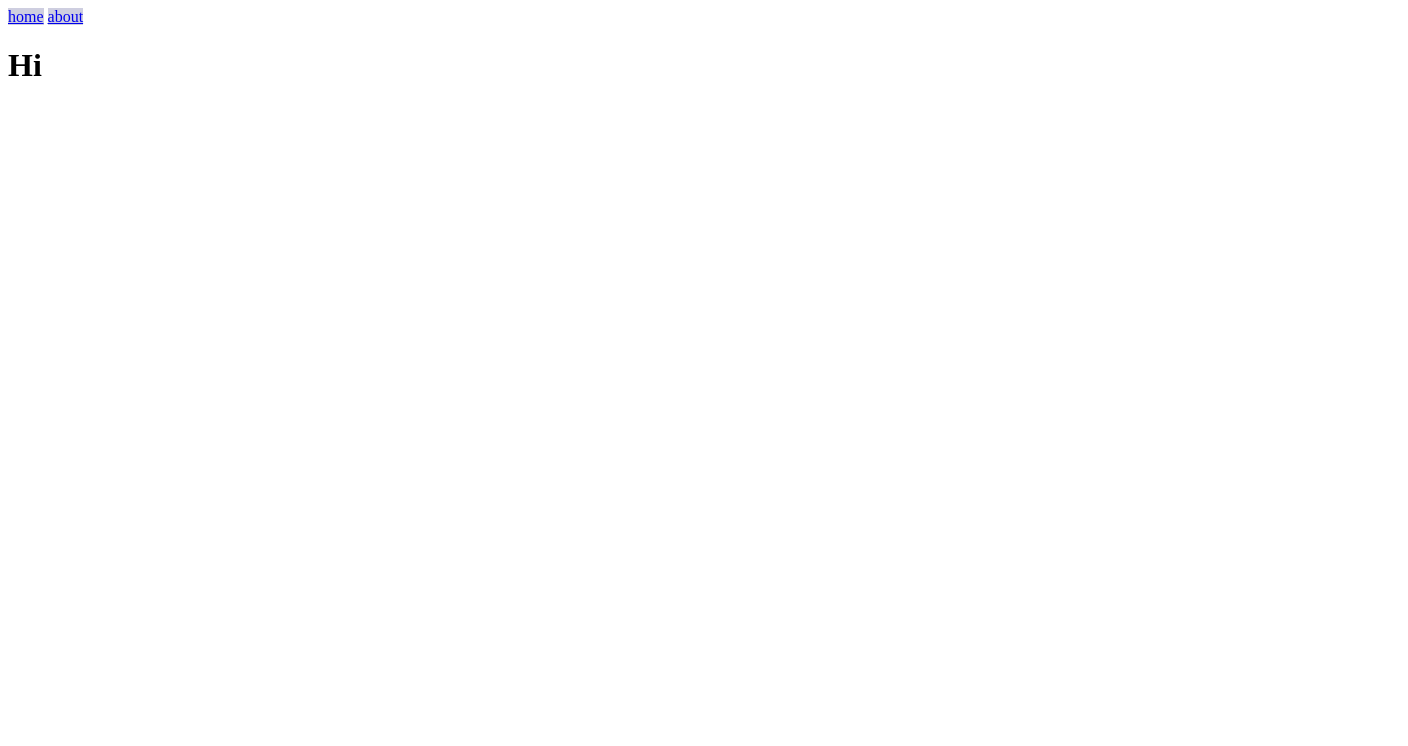
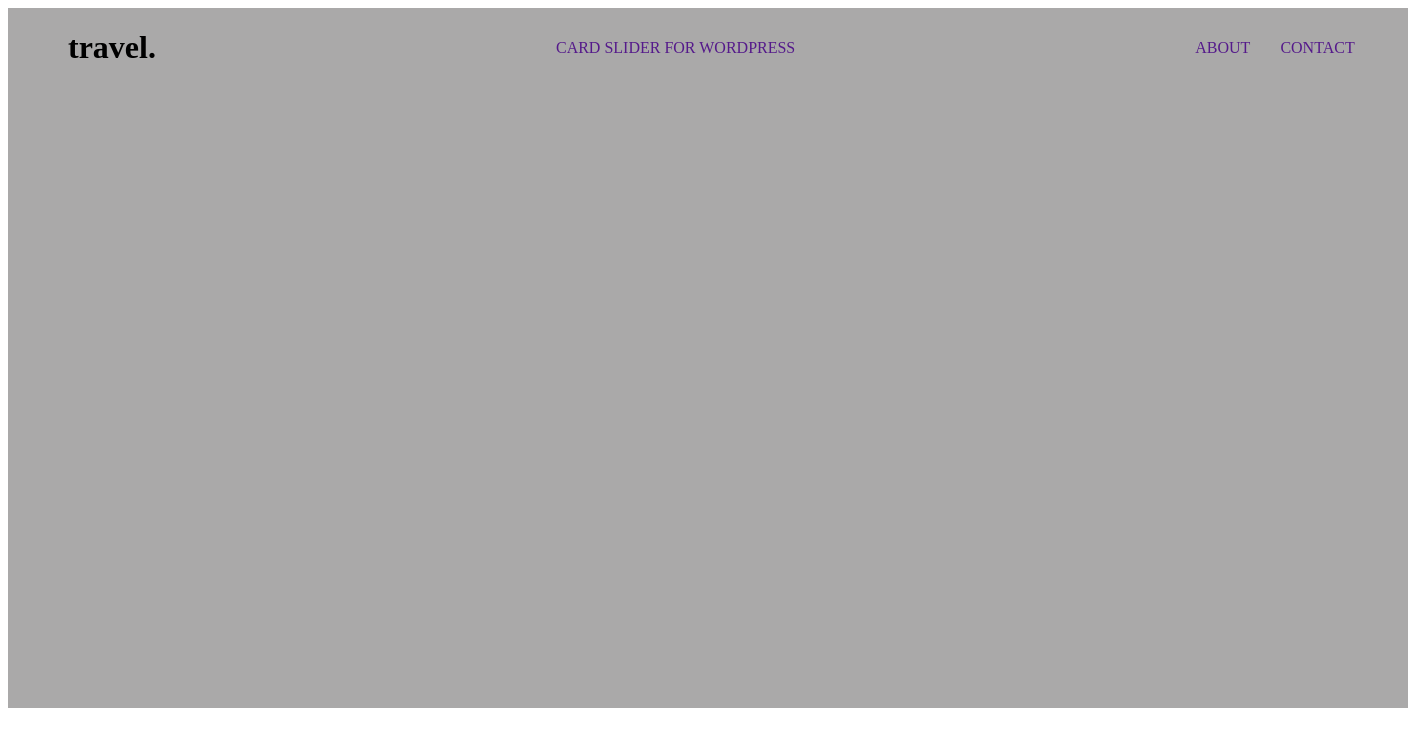
Before and after one commit to diyayadavcg-1228/vercel_project, a plain HTML site: page index.html in a window 1280 px wide. Shown: the whole page, 1408 px wide, since content can reach past the window. Drawn offline with Linux system fonts and the light colour scheme.

Commit message:
modified index.html

```diff
--- a/index.html
+++ b/index.html
@@ -5,14 +5,42 @@
     <meta name="viewport" content="width=device-width, initial-scale=1.0">
     <title>Document</title>
     <style>
-        [href*=".com"]{
-            background-color: rgb(206, 206, 224);
-        }
+        .cont{
+        height: 700px;
+        width: 1400px;
+        background-color: rgb(170, 169, 169);
+
+    }
+    .header{
+      display: flex;
+      align-items: center;
+      margin-left: 40px;
+    }
+    h1{
+        margin-left: 20px;
+    }
+    a{
+        text-decoration: none;
+    }
+    .mid{
+       text-align: center;
+       margin-left: 400px;
+    }
+    .nav{
+        margin-left: 400px;
+    }
+    .a{
+        margin-left: 30px;
+    }
     </style>
 </head>
 <body>
-    <a href="www.com" target="_self">home</a>
-    <a href="https//www.codinggita.com" target="_black">about</a>
-    <h1>Hi</h1>
+    <div class="cont">
+       <div class="header">
+          <h1>travel.</h1>
+          <a href="" class="mid">CARD SLIDER FOR WORDPRESS</a>
+          <a href="" class="nav">ABOUT</a>
+          <a href="" class="a">CONTACT</a>
+       </div>
 </body>
 </html>
```
